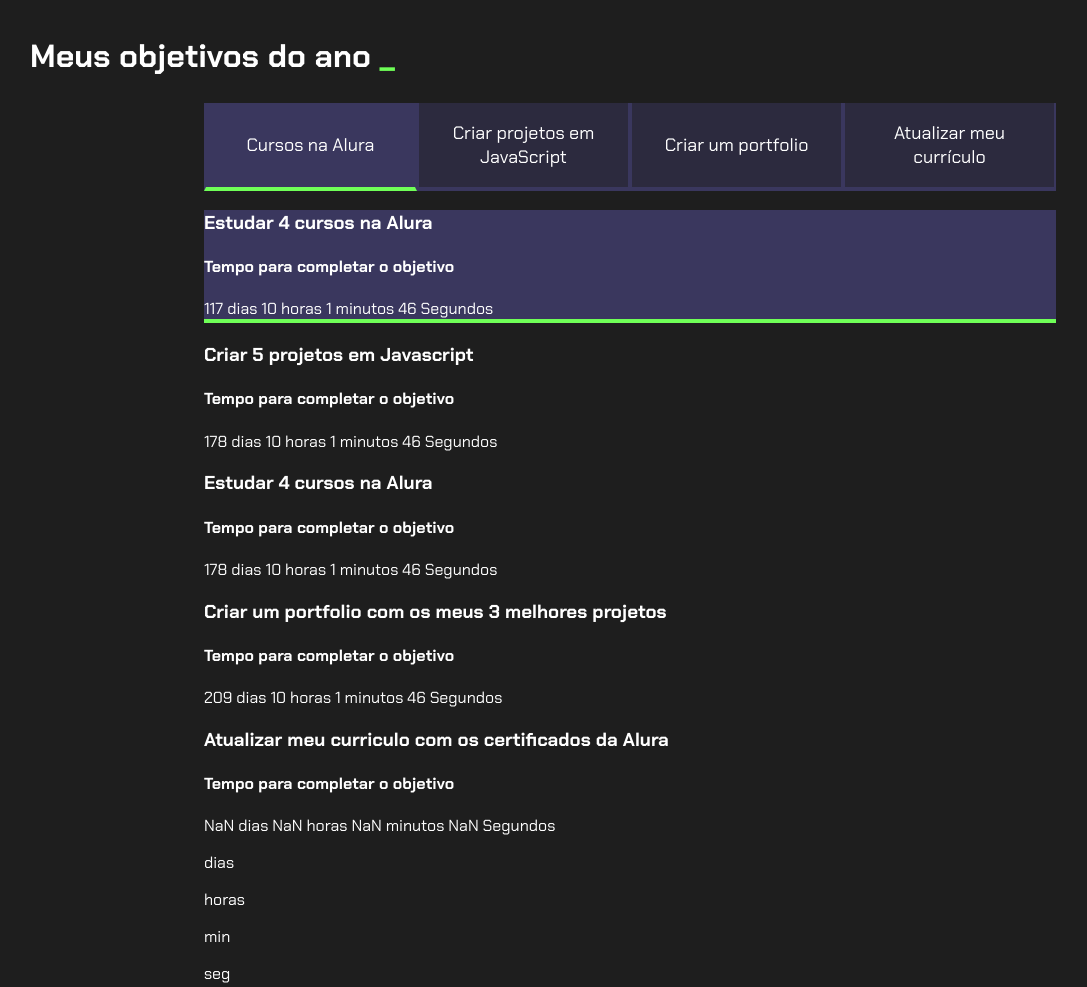
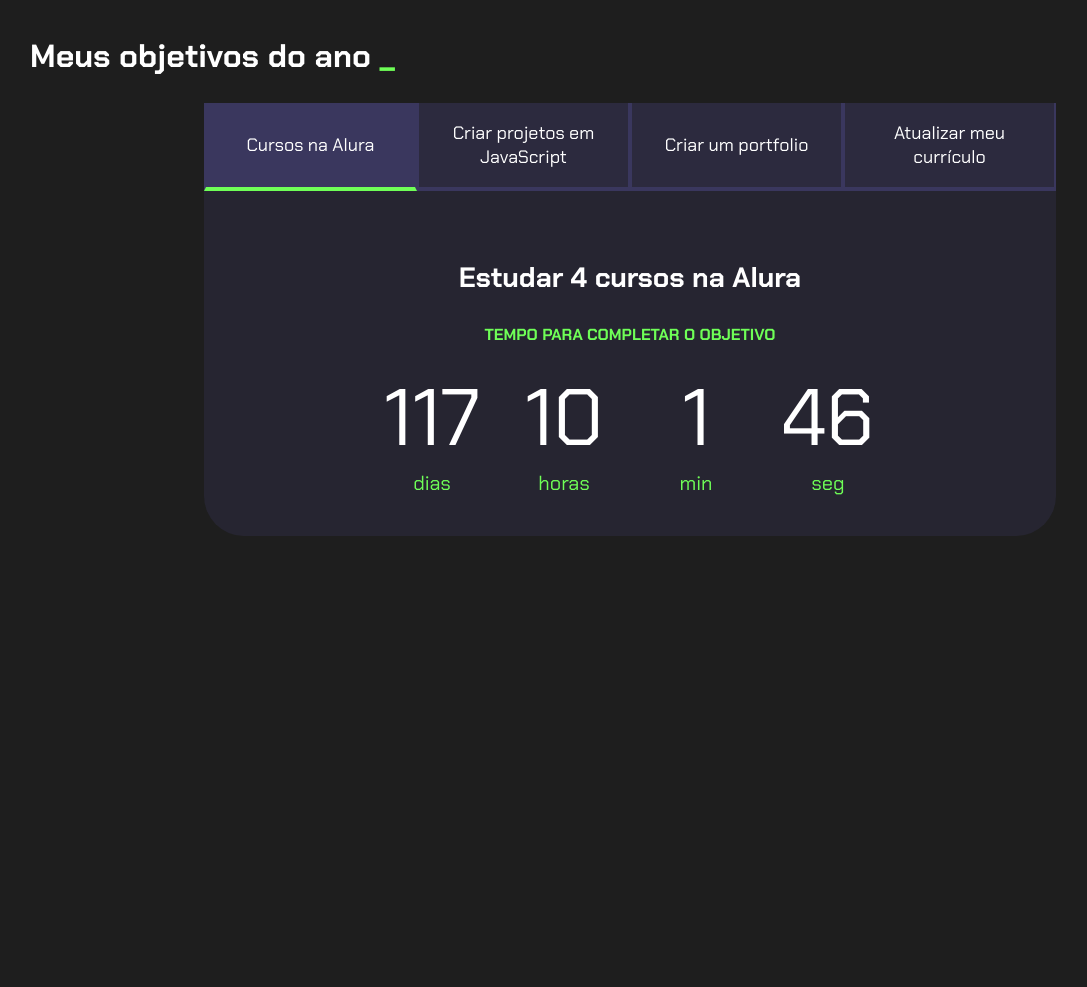
Before and after one commit to helodzoba/js-projeto-de-vida-, a plain HTML site: page index.html in a window 1280 px wide. Shown: the whole page, without its empty margins (10-1097 px from the left). After the commit the page ends 800 px from the top, so only its background shows below. Drawn offline with Linux system fonts and the light colour scheme.

Commit message:
alteraçao

```diff
--- a/index.html
+++ b/index.html
@@ -22,19 +22,19 @@
                         <h4 class="aba-conteudo-titulo-secundario">Tempo para completar o objetivo</h4>
                         <div class="contador">
                             <div class="contador-digito">
-                                <p class="contador-digito-numero"dias0"></p>
+                                <p class="contador-digito-numero" id="dias0"></p>
                                 <p class="contador-digito-texto">dias</p>
                             </div>
                              <div class="contador-digito">
-                                <p class="contador-digito-numero"horas0"></p>
+                                <p class="contador-digito-numero" id="horas0"></p>
                                 <p class="contador-digito-texto">horas</p>
                             </div>
                              <div class="contador-digito">
-                                <p class="contador-digito-numero"min0"></p>
+                                <p class="contador-digito-numero" id="min0"></p>
                                 <p class="contador-digito-texto">min</p>
                             </div>
                              <div class="contador-digito">
-                                <p class="contador-digito-numero"seg0"></p>
+                                <p class="contador-digito-numero" id="seg0"></p>
                                 <p class="contador-digito-texto">seg</p>
                             </div>
                         </div>
@@ -42,53 +42,70 @@
                     <div class="aba-conteudo ">
                         <h3 class="aba-conteudo-titulo-principal">Criar 5 projetos em Javascript</h3>
                         <h4 class="aba-conteudo-titulo-secundario">Tempo para completar o objetivo</h4>
-                        <div class="contador"></div>
-                            <h3 class="aba-conteudo-titulo-principal">Estudar 4 cursos na Alura</h3>
-                        <h4 class="aba-conteudo-titulo-secundario">Tempo para completar o objetivo</h4>
                         <div class="contador">
                             <div class="contador-digito">
-                                <p class="contador-digito-numero"dias0"></p>
+                                <p class="contador-digito-numero" id="dias1"></p>
                                 <p class="contador-digito-texto">dias</p>
                             </div>
                              <div class="contador-digito">
-                                <p class="contador-digito-numero"horas0"></p>
+                                <p class="contador-digito-numero" id="horas1"></p>
                                 <p class="contador-digito-texto">horas</p>
                             </div>
                              <div class="contador-digito">
-                                <p class="contador-digito-numero"min0"></p>
+                                <p class="contador-digito-numero" id="min1"></p>
                                 <p class="contador-digito-texto">min</p>
                             </div>
                              <div class="contador-digito">
-                                <p class="contador-digito-numero"seg0"></p>
+                                <p class="contador-digito-numero" id="seg1"></p>
                                 <p class="contador-digito-texto">seg</p>
                             </div>
+                        </div>
                         </div>
                     </div>
                     <div class="aba-conteudo">
                         <h3 class="aba-conteudo-titulo-principal">Criar um portfolio com os meus 3 melhores projetos</h3>
                         <h4 class="aba-conteudo-titulo-secundario">Tempo para completar o objetivo</h4>
-                        <div class="contador"></div>
+                        <div class="contador">
+                            <div class="contador-digito">
+                                <p class="contador-digito-numero" id="dias2"></p>
+                                <p class="contador-digito-texto">dias</p>
+                            </div>
+                             <div class="contador-digito">
+                                <p class="contador-digito-numero" id="horas2"></p>
+                                <p class="contador-digito-texto">horas</p>
+                            </div>
+                             <div class="contador-digito">
+                                <p class="contador-digito-numero" id="min2"></p>
+                                <p class="contador-digito-texto">min</p>
+                            </div>
+                             <div class="contador-digito">
+                                <p class="contador-digito-numero" id="seg2"></p>
+                                <p class="contador-digito-texto">seg</p>
+                            </div>
+                        </div>
+                        </div>
                     </div>
                     <div class="aba-conteudo ">
                         <h3 class="aba-conteudo-titulo-principal">Atualizar meu curriculo com os certificados da Alura</h3>
                         <h4 class="aba-conteudo-titulo-secundario">Tempo para completar o objetivo</h4>
-                        <div class="contador"></div>
-                             <div class="contador-digito">
-                                <p class="contador-digito-numero"dias0"></p>
+                        <div class="contador">
+                            <div class="contador-digito">
+                                <p class="contador-digito-numero" id="dias3"></p>
                                 <p class="contador-digito-texto">dias</p>
                             </div>
                              <div class="contador-digito">
-                                <p class="contador-digito-numero"horas0"></p>
+                                <p class="contador-digito-numero" id="horas3"></p>
                                 <p class="contador-digito-texto">horas</p>
                             </div>
                              <div class="contador-digito">
-                                <p class="contador-digito-numero"min0"></p>
+                                <p class="contador-digito-numero" id="min3"></p>
                                 <p class="contador-digito-texto">min</p>
                             </div>
                              <div class="contador-digito">
-                                <p class="contador-digito-numero"seg0"></p>
+                                <p class="contador-digito-numero" id="seg3"></p>
                                 <p class="contador-digito-texto">seg</p>
                             </div>
+                        </div>
                         </div>
                     </div>
                 </div>
--- a/main.js
+++ b/main.js
@@ -21,7 +21,7 @@ const tempoObjetivo4 = new Date("2026-01-05T00:00:00");
 
 const tempos = [tempoObjetivo1, tempoObjetivo2, tempoObjetivo3, tempoObjetivo4];
 
-contadores[0].textContent = calculaTempo(tempoObjetivo1);
+//contadores[0].textContent = calculaTempo(tempoObjetivo1);
 
 function calculaTempo(tempoObjetivo){
     let tempoAtual = new Date();
@@ -35,13 +35,20 @@ function calculaTempo(tempoObjetivo){
     minutos %= 60;
     horas %= 24;
 
-    return dias + " dias "+ horas + " horas " + minutos + " minutos "+ segundos + " Segundos";
+    if (tempoFinal > 0){
+    return [dias, horas, minutos, segundos];
+    }else{
+        return[0, 0, 0, 0];
+    }
 }
 
 function atualizarCronometro(){
-    for(let i = 0; i < contadores.length; i++){
-        contadores[i].textContent = calculaTempo(tempos[i]);
-    }
+   for(let i = 0; i < contadores.length; i++){
+        document.getElementById("dias" + i).textContent = calculaTempo(tempos[i])[0];
+        document.getElementById("horas" + i).textContent = calculaTempo(tempos[i])[1];
+        document.getElementById("min" + i).textContent = calculaTempo(tempos[i])[2];
+        document.getElementById("seg" + i).textContent = calculaTempo(tempos[i])[3];
+   }
 }
 function comecaCronometro(){
     atualizarCronometro();
--- a/style.css
+++ b/style.css
@@ -57,11 +57,56 @@ body{
     display: block;
 }
 
-.ativo{
+.botao.ativo{
     background-color: var(--botao-ativo);
     border-bottom: 4px solid var(--verde);
 }
 
+.abas-textos{
+    background-color: var(--texto-fundo);
+    padding: 40px;
+    border-radius: 0 0 40px 40px;
+}
+
+.aba-conteudo.ativo{
+    display: block;
+}
+
+.aba-conteudo{
+    display: none;
+}
+.aba-conteudo-titulo-principal{
+    font-size: 28px;
+    text-align: center;
+}
+
+.aba-conteudo-titulo-secundario{
+    text-align: center;
+    color: var(--verde);
+    text-transform: uppercase;
+}
+.contador{
+    display: flex;
+    justify-content: center;
+    flex-wrap: wrap;
+}
+
+.contador-digito{
+    padding: 0 16px;
+    text-align: center;
+    min-width: 100px;
+}
+
+.contador-digito-numero{
+    font-size: 80px;
+    margin: 0;
+}
+
+.contador-digito-texto{
+    color:var(--verde);
+    font-size: 20px;
+    margin:0;
+}
 @media screen and (min-width: 768px){
     .botoes{
         display: flex;
```
